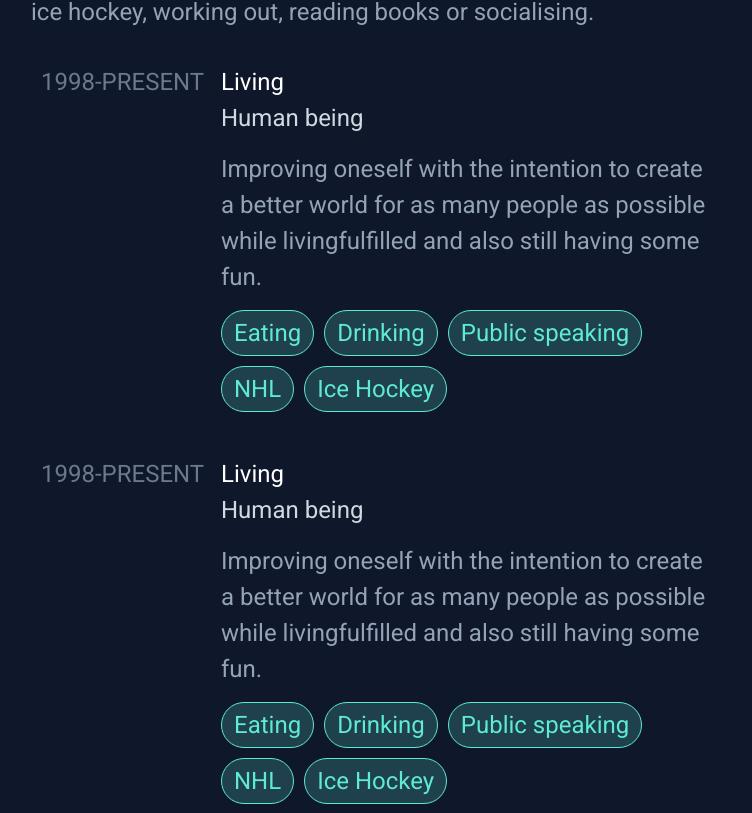
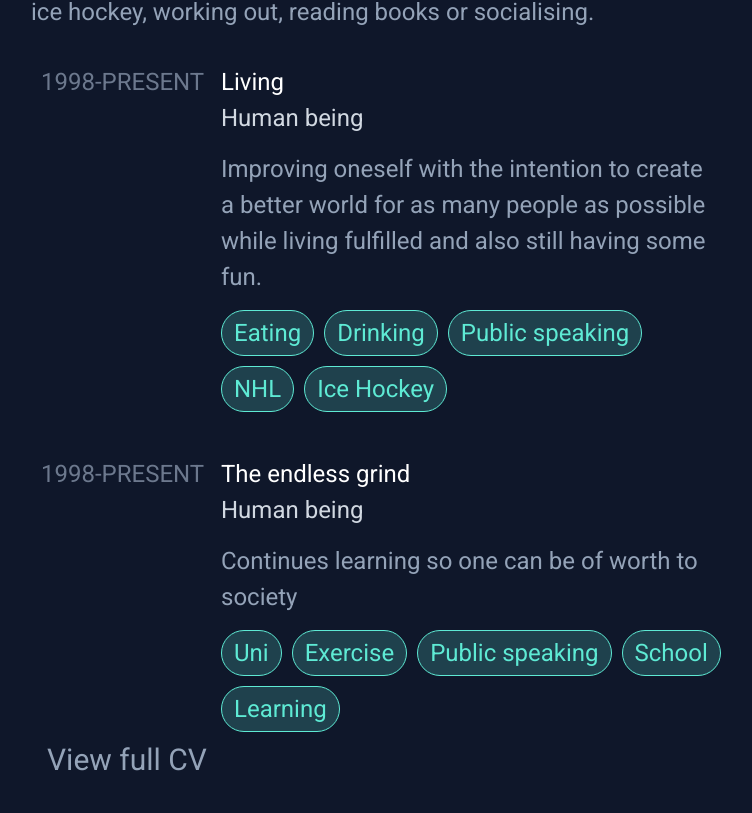
Before and after one commit to Schubi222/Porfolio, a Vue app in the folder Porfolio/: page /about in a window 1280 px wide. Shown: the part 707-1520 px from the top of the page, without its empty margins (264-1016 px from the left). Built offline with nearby package versions, Linux system fonts and the light colour scheme.

Commit message:
integrated local data into Projects and About view | multiple entries does not work

```diff
--- a/Porfolio/src/assets/Data/cv.json
+++ b/Porfolio/src/assets/Data/cv.json
@@ -0,0 +1,18 @@
+{
+  "entries": [
+    {
+      "timeline":"1998-PRESENT",
+      "heading":"Living",
+      "sub_heading":"Human being",
+      "text":"Improving oneself with the intention to create a better world for as many people as possible while living fulfilled and also still having some fun.",
+      "tags":["Eating","Drinking","Public speaking","NHL","Ice Hockey"]
+    },
+    {
+      "timeline":"1998-PRESENT",
+      "heading":"The endless grind",
+      "sub_heading":"Human being",
+      "text":"Continues learning so one can be of worth to society",
+      "tags":["Uni","Exercise","Public speaking","School","Learning"]
+    }
+  ]
+}
--- a/Porfolio/src/assets/Data/projects.json
+++ b/Porfolio/src/assets/Data/projects.json
@@ -0,0 +1,24 @@
+{
+  "projects": [
+    {
+      "name": "Calculator",
+      "tags": [
+        "Beginner",
+        "Vue.js"
+      ],
+      "img": "Calculator.png",
+      "link": "projects/calculator",
+      "width": 250
+    },
+    {
+      "name": "AAAAAAAA",
+      "tags": [
+        "Beginner",
+        "Vue.js"
+      ],
+      "img": "Calculator.png",
+      "link": "projects/calculator",
+      "width": 250
+    }
+  ]
+}
--- a/Porfolio/src/views/AboutView.vue
+++ b/Porfolio/src/views/AboutView.vue
@@ -27,7 +27,6 @@
       <div class="CV-Wrapper__projects"></div>
       <div class="CV-Wrapper__education">
         <ExperienceEntry v-for="entry in entry_objects" :key="entry.heading" :entry="entry"/>
-        <ExperienceEntry v-for="entry in entry_objects" :key="entry.heading" :entry="entry"/>
       </div>
       <a class="CV-Link" href="./src/assets/pdfs/Fabian_Schubert_Lebenslauf_eng.pdf" target="_blank" >View full CV</a>
     </div>
@@ -36,15 +35,11 @@
 
 <script setup>
 import ExperienceEntry from "@/components/ExperienceEntry.vue";
+import json from "@/assets/data/cv.json"
 import {ref} from "vue";
-const entry_objects = ref([{
-  timeline:'1998-PRESENT',
-  heading:'Living',
-  sub_heading:'Human being',
-  text:'Improving oneself with the intention to create a better world for as many people as possible while living' +
-      'fulfilled and also still having some fun.',
-  tags:['Eating','Drinking','Public speaking','NHL','Ice Hockey']
-}])
+
+const entry_objects = ref(json.entries)
+console.log(json.entries)
 </script>
 
 
--- a/Porfolio/src/views/ProjectsView.vue
+++ b/Porfolio/src/views/ProjectsView.vue
@@ -10,6 +10,7 @@
 <script setup>
 import ProjectCard from '@/components/ProjectCard.vue'
 import PerfectTextField from '@/components/PerfectTextField.vue'
+import projects_file from '@/assets/data/projects.json'
 import {ref} from "vue";
 
 const heading_welcome = 'Willkommen in meinem Porfolio!'
@@ -17,14 +18,8 @@ const text_welcome = 'Ich bin ein ambitionierter Webentwickler aus Graz.' +
     ' Stehts auf der nach neuen Herausforderungen versuche ich mir immer neue Fähigkeiten anzueignen.' +
     ' Über die Zeit hat sich so mein kleines Portfolio angesammelt.'
 
-const project_object = {
-  name:'Calculator',
-  tags: ['Beginner', 'Vue.js'],
-  img: 'Calculator.png',
-  link: 'projects/calculator',
-  width: 250
-}
-const projects = ref([project_object])
+
+const projects = ref(projects_file.projects)
 
 </script>
 
```
